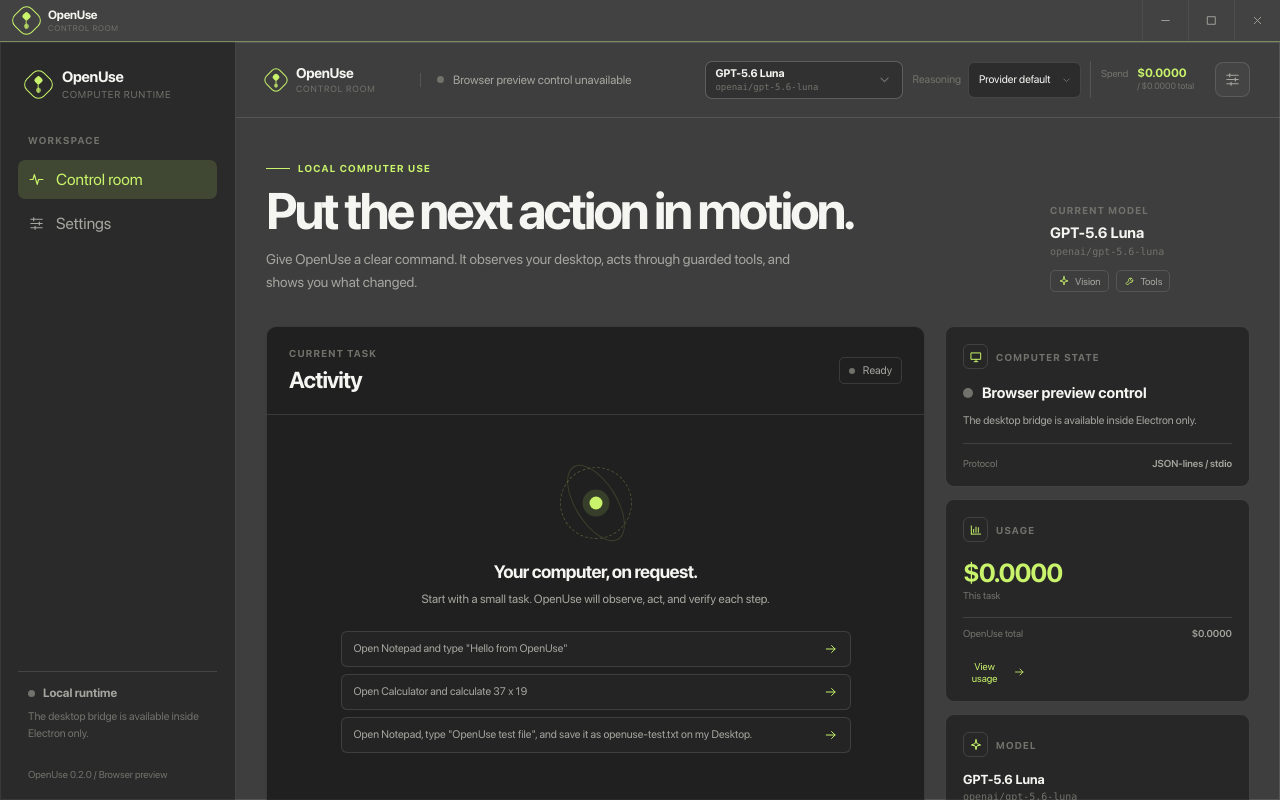
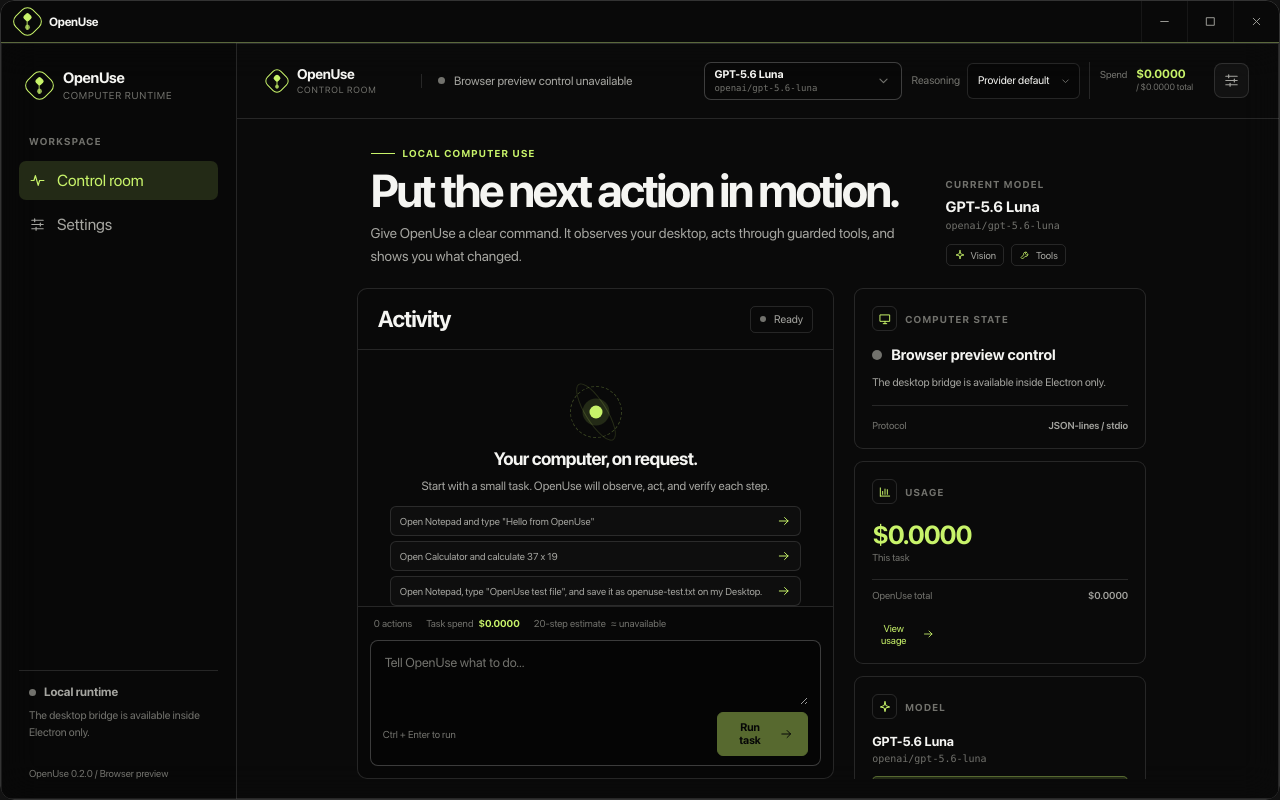
Before and after one commit to mathofdynamic/OpenUse, a React (Vite) app in the folder apps/desktop/: page / in a window 1280 px wide. Built offline with nearby package versions, Linux system fonts and the light colour scheme.

Commit message:
fix: polish OpenUse window chrome and layout

```diff
--- a/apps/desktop/src/renderer/App.tsx
+++ b/apps/desktop/src/renderer/App.tsx
@@ -350,8 +350,8 @@
 
           <div className="workspace-grid">
             <section className="activity-surface" aria-labelledby="activity-heading">
-              <div className="surface-header"><div><div className="surface-kicker">{t("Current task")}</div><h2 id="activity-heading">{t("Activity")}</h2></div><div className={`state-badge state-${status}`}><span className="state-pulse" />{statusLabel(locale, status)}</div></div>
-              <div className="timeline" aria-live="polite">{entries.length === 0 ? <EmptyActivity commands={starterCommandList} onStarter={useStarter} /> : entries.map((entry) => entry.kind === "user" ? <UserEntry key={entry.id} command={entry.command} /> : <ActionEntry key={entry.action.actionId} action={entry.action} />)}</div>
+              <div className="surface-header"><h2 id="activity-heading">{t("Activity")}</h2><div className={`state-badge state-${status}`}><span className="state-pulse" />{statusLabel(locale, status)}</div></div>
+              <div className={`timeline ${entries.length === 0 ? "timeline-empty" : ""}`} aria-live="polite">{entries.length === 0 ? <EmptyActivity commands={starterCommandList} onStarter={useStarter} /> : entries.map((entry) => entry.kind === "user" ? <UserEntry key={entry.id} command={entry.command} /> : <ActionEntry key={entry.action.actionId} action={entry.action} />)}</div>
               <div className="activity-footer">
                 <div className="activity-metrics"><span>{isRunning ? <><span className="spinner" />{t("Step {step} / {actions} actions", { step: step || 1, actions: actionCount })}</> : t("{count} actions", { count: actionCount })}</span><span>{t("Task spend")} <strong>{formatMoney(locale, taskCost)}</strong></span><span>{t("20-step estimate")} <Estimate model={activeModel} usage={usage} /></span></div>
                 <div className="composer"><textarea ref={composerRef} value={command} onChange={(event) => setCommand(event.target.value)} onKeyDown={(event) => { if (event.key === "Enter" && (event.metaKey || event.ctrlKey)) void runTask(); }} placeholder={t("Tell OpenUse what to do...")} aria-label={t("Task command")} rows={2} disabled={isRunning} /><div className="composer-bottom"><span className="composer-hint">{t("Ctrl + Enter to run")}</span>{isRunning ? <button className="stop-button" type="button" onClick={() => void stopTask()}><span className="stop-square" />{t("Stop task")}</button> : <button className="run-button" type="button" disabled={!command.trim()} onClick={() => void runTask()}><span>{t("Run task")}</span><Glyph name="arrow" /></button>}</div></div>
@@ -379,7 +379,7 @@
 
   return <header className="window-titlebar" aria-label={t("Window controls")}>
     <div className="window-titlebar-drag" onDoubleClick={() => void runtimeApi.toggleMaximizeWindow()}>
-      <div className="window-titlebar-brand"><div className="brand-mark window-titlebar-mark" aria-hidden="true"><span /></div><div><div className="window-titlebar-name">OpenUse</div><div className="window-titlebar-caption">{t("Control room")}</div></div></div>
+      <div className="window-titlebar-brand"><div className="brand-mark window-titlebar-mark" aria-hidden="true"><span /></div><div className="window-titlebar-name">OpenUse</div></div>
     </div>
     <div className="window-controls" aria-label={t("Window controls")}>
       <button className="window-control" type="button" aria-label={t("Minimize window")} onClick={() => void runtimeApi.minimizeWindow()}><Glyph name="minus" /></button>
--- a/apps/desktop/src/renderer/styles.css
+++ b/apps/desktop/src/renderer/styles.css
@@ -80,6 +80,7 @@
   font-family: "OpenUse English", ui-sans-serif, system-ui, -apple-system, BlinkMacSystemFont, "Segoe UI", sans-serif;
   color: #f5f5f2;
   background: transparent;
+  color-scheme: dark;
   font-synthesis: none;
   text-rendering: optimizeLegibility;
   --background: #090909;
@@ -98,10 +99,11 @@
   --primary-muted: color-mix(in srgb, var(--primary) 14%, transparent);
   --surface-alpha: 0.78;
   --background-blur: 18px;
+  --window-radius: 14px;
 }
 
 * { box-sizing: border-box; }
-html, body, #root { width: 100%; height: 100%; margin: 0; }
+html, body, #root { width: 100%; height: 100%; margin: 0; overflow: hidden; border-radius: var(--window-radius); }
 html, body { overflow: hidden; background: transparent; }
 body { color: var(--text-primary); background: transparent; }
 button, input, textarea, select { font: inherit; }
@@ -109,8 +111,13 @@
 html[dir="rtl"] .technical, html[dir="rtl"] .hex-input, html[dir="rtl"] .hex-input input { font-family: ui-monospace, SFMono-Regular, Consolas, monospace; }
 button { color: inherit; }
 button:focus-visible, input:focus-visible, textarea:focus-visible, select:focus-visible, summary:focus-visible { outline: 2px solid var(--primary); outline-offset: 3px; }
+* { scrollbar-width: thin; scrollbar-color: rgba(255, 255, 255, .24) transparent; }
+*::-webkit-scrollbar { width: 8px; height: 8px; }
+*::-webkit-scrollbar-track { background: transparent; }
+*::-webkit-scrollbar-thumb { border: 2px solid transparent; border-radius: 99px; background: rgba(255, 255, 255, .24); background-clip: padding-box; }
+*::-webkit-scrollbar-thumb:hover { background: rgba(255, 255, 255, .38); background-clip: padding-box; }
 
-.app-window { position: relative; display: flex; flex-direction: column; width: 100%; height: 100%; min-width: 0; min-height: 0; overflow: hidden; background: transparent; }
+.app-window { position: relative; display: flex; flex-direction: column; width: 100%; height: 100%; min-width: 0; min-height: 0; overflow: hidden; border: 1px solid rgba(255, 255, 255, .14); border-radius: var(--window-radius); background: transparent; box-shadow: 0 24px 70px rgba(0, 0, 0, .28); clip-path: inset(0 round var(--window-radius)); }
 .window-titlebar { position: relative; z-index: 10; display: grid; grid-template-columns: minmax(0, 1fr) auto; align-items: center; flex: 0 0 42px; min-height: 42px; padding-inline-start: 14px; border-bottom: 1px solid var(--border); color: var(--text-secondary); background: rgba(7, 7, 7, .76); user-select: none; -webkit-app-region: drag; }
 .window-titlebar::after { position: absolute; inset-inline: 0; bottom: -1px; height: 1px; background: var(--primary); content: ""; opacity: .32; pointer-events: none; }
 .window-titlebar-drag { display: flex; align-items: center; min-width: 0; height: 100%; -webkit-app-region: drag; }
@@ -120,7 +127,6 @@
 .window-titlebar-mark::after { right: 3px; bottom: 3px; width: 4px; height: 4px; }
 .window-titlebar-mark span { left: 8px; top: 3px; height: 12px; }
 .window-titlebar-name { color: var(--text-primary); font-size: 12px; font-weight: 700; letter-spacing: -.02em; }
-.window-titlebar-caption { margin-top: 1px; color: var(--text-muted); font-size: 8px; letter-spacing: .1em; text-transform: uppercase; }
 .window-controls { display: flex; align-items: stretch; height: 100%; -webkit-app-region: no-drag; }
 .window-control { display: grid; place-items: center; width: 46px; height: 100%; padding: 0; border: 0; border-inline-start: 1px solid rgba(255,255,255,.06); border-radius: 0; color: var(--text-secondary); background: transparent; cursor: pointer; -webkit-app-region: no-drag; }
 .window-control:hover { color: var(--text-primary); background: rgba(255,255,255,.08); }
@@ -160,7 +166,7 @@
 .rail-note p { min-height: 42px; margin: 8px 0 18px; color: var(--text-muted); font-size: 11px; line-height: 1.55; }
 .rail-version { color: var(--text-muted); font-size: 10px; }
 
-.main-column { display: flex; flex-direction: column; min-height: 0; }
+.main-column { display: flex; flex: 1 1 auto; flex-direction: column; min-height: 0; overflow: hidden; }
 .topbar { display: flex; align-items: center; gap: 16px; min-height: 76px; padding: 0 30px; border-bottom: 1px solid var(--border); }
 .topbar-brand { display: flex; align-items: center; gap: 10px; min-width: 138px; flex: 0 0 auto; }
 .topbar-brand-name { color: var(--text-primary); font-size: 14px; font-weight: 700; letter-spacing: -.02em; }
@@ -178,7 +184,7 @@
 .spend-pill small { grid-column: 2; color: var(--text-muted); font-size: 9px; }
 .compact-nav { display: none; }
 
-.content-wrap { min-height: 0; overflow: auto; padding: 44px 30px 36px; scrollbar-color: rgba(255,255,255,.18) transparent; }
+.content-wrap { display: flex; flex: 1 1 auto; min-height: 0; flex-direction: column; overflow: hidden; padding: 44px 30px 36px; }
 .intro-row { display: flex; align-items: flex-end; justify-content: space-between; gap: 30px; max-width: 1420px; margin: 0 auto 32px; }
 .eyebrow { display: flex; align-items: center; gap: 8px; color: var(--primary); }
 .eyebrow-line { display: inline-block; width: 24px; height: 1px; background: var(--primary); }
@@ -199,10 +205,9 @@
 .inline-alert span { flex: 1; }
 .inline-alert button { padding: 0 3px; border: 0; color: inherit; background: transparent; cursor: pointer; }
 
-.workspace-grid { display: grid; grid-template-columns: minmax(0, 1fr) 305px; align-items: start; gap: 20px; max-width: 1420px; margin: 0 auto; }
-.activity-surface { display: flex; flex-direction: column; min-height: min(690px, calc(100dvh - 250px)); overflow: hidden; border: 1px solid var(--border); border-radius: 10px; background: rgba(10, 10, 10, 0.56); }
-.surface-header { display: flex; align-items: center; justify-content: space-between; gap: 15px; padding: 20px 22px; border-bottom: 1px solid var(--border); }
-.surface-kicker { margin-bottom: 7px; }
+.workspace-grid { display: grid; flex: 1 1 auto; grid-template-columns: minmax(0, 1fr) 305px; align-items: stretch; gap: 20px; min-height: 0; max-width: 1420px; margin: 0 auto; }
+.activity-surface { display: flex; height: 100%; min-height: 0; flex-direction: column; overflow: hidden; border: 1px solid var(--border); border-radius: 10px; background: rgba(10, 10, 10, 0.56); }
+.surface-header { display: flex; align-items: center; justify-content: space-between; gap: 15px; padding: 16px 20px; border-bottom: 1px solid var(--border); }
 h2 { margin-bottom: 0; font-size: 23px; font-weight: 650; letter-spacing: -0.04em; }
 .state-badge { display: inline-flex; align-items: center; gap: 8px; padding: 6px 9px; border: 1px solid var(--border); border-radius: 5px; color: var(--text-secondary); font-size: 11px; }
 .state-running { color: var(--primary); border-color: color-mix(in srgb, var(--primary) 35%, transparent); background: var(--primary-muted); }
@@ -218,7 +223,7 @@
 .status-starting { background: var(--primary); animation: pulse 1.8s ease-in-out infinite; }
 .status-error, .status-failed { background: var(--danger); }
 .status-stopped { background: var(--warning); }
-.timeline { flex: 1; min-height: 190px; overflow: auto; padding: 22px; scrollbar-color: rgba(255,255,255,.18) transparent; }
+.timeline { flex: 1 1 auto; min-height: 0; overflow: auto; padding: 22px; }
 .timeline-entry { display: flex; gap: 12px; padding: 11px 0; }
 .timeline-entry + .timeline-entry { border-top: 1px solid rgba(255,255,255,.065); }
 .entry-avatar, .entry-status { display: grid; place-items: center; width: 28px; height: 28px; flex: 0 0 28px; border-radius: 7px; }
@@ -269,7 +274,7 @@
 .stop-button:hover { border-color: var(--danger); }
 .stop-square { width: 9px; height: 9px; border-radius: 2px; background: var(--danger); }
 
-.inspector-column { display: grid; gap: 12px; min-width: 0; }
+.inspector-column { display: grid; height: 100%; min-width: 0; min-height: 0; gap: 12px; overflow-y: auto; padding-inline-end: 3px; scrollbar-gutter: stable; }
 .inspector-drawer { display: none; border: 1px solid var(--border); border-radius: 8px; background: rgba(10,10,10,.52); }
 .inspector-drawer summary { display: flex; align-items: center; justify-content: space-between; padding: 13px 15px; color: var(--text-secondary); cursor: pointer; font-size: 12px; font-weight: 650; list-style: none; }
 .inspector-drawer summary::-webkit-details-marker { display: none; }
@@ -334,7 +339,7 @@
 .model-picker-search input { min-width: 0; flex: 1; padding: 8px 9px; border: 1px solid var(--border); border-radius: 5px; outline: 0; color: var(--text-primary); background: rgba(255,255,255,.045); font-size: 11px; }
 .model-picker-search input:focus { border-color: var(--primary); }
 .model-picker-search button, .model-picker-filters button { border: 0; color: var(--primary); background: transparent; cursor: pointer; font-size: 10px; white-space: nowrap; }
-.model-picker-filters { display: flex; gap: 5px; padding: 8px 10px; overflow-x: auto; border-bottom: 1px solid var(--border); scrollbar-width: thin; }
+.model-picker-filters { display: flex; flex-wrap: wrap; align-content: flex-start; gap: 5px; max-height: 82px; padding: 8px 10px; overflow-x: hidden; overflow-y: auto; border-bottom: 1px solid var(--border); }
 .model-picker-filters button { padding: 5px 7px; color: var(--text-muted); border-radius: 4px; }
 .model-picker-filters button:hover, .model-picker-filters .filter-active { color: var(--primary); background: var(--primary-muted); }
 .model-picker-list { max-height: min(430px, 50vh); overflow: auto; padding: 5px; }
@@ -350,7 +355,8 @@
 .model-option-warning { display: block; margin-top: 7px; color: var(--warning); font-size: 9px; line-height: 1.4; }
 .model-picker-foot { padding: 8px 10px; border-top: 1px solid var(--border); color: var(--text-muted); font-size: 9px; }
 .select-wrap { position: relative; min-width: 0; }
-.select-wrap select { width: 100%; min-height: 36px; appearance: none; padding-block: 8px; padding-inline: 10px 29px; border: 1px solid var(--border); border-radius: 6px; outline: 0; color: var(--text-primary); background: rgba(0,0,0,.28); cursor: pointer; font-size: 11px; }
+.select-wrap select { width: 100%; min-height: 36px; appearance: none; padding-block: 8px; padding-inline: 10px 29px; border: 1px solid var(--border); border-radius: 6px; outline: 0; color: var(--text-primary); background: rgba(0,0,0,.28); color-scheme: dark; cursor: pointer; font-size: 11px; }
+.select-wrap select option, .select-wrap select optgroup { color: var(--text-primary); background: #151515; }
 .select-wrap select:disabled { cursor: not-allowed; opacity: .46; }
 .select-wrap .glyph { position: absolute; top: 50%; inset-inline-end: 8px; width: 13px; height: 13px; color: var(--text-muted); pointer-events: none; transform: translateY(-50%); }
 .reasoning-select { max-width: 280px; }
@@ -526,12 +532,13 @@
   .compact-nav button { display: inline-flex; align-items: center; gap: 7px; padding: 7px 9px; border: 0; border-radius: 5px; color: var(--text-muted); background: transparent; cursor: pointer; font-size: 10px; }
   .compact-nav button:hover, .compact-nav .compact-nav-active { color: var(--primary); background: var(--primary-muted); }
   .compact-nav .glyph { width: 13px; height: 13px; flex-basis: 13px; }
-  .content-wrap { padding: 27px 18px 24px; }
+  .content-wrap { display: block; overflow: auto; padding: 27px 18px 24px; }
   .intro-row { align-items: flex-start; margin-bottom: 23px; }
   h1 { font-size: clamp(29px, 6vw, 43px); }
   .intro-meta { min-width: 160px; }
   .workspace-grid { display: block; }
-  .activity-surface { min-height: calc(100dvh - 205px); }
+  .activity-surface { height: auto; min-height: calc(100dvh - 205px); }
+  .inspector-column { height: auto; overflow: visible; padding-inline-end: 0; }
   .inspector-column { display: none; }
   .inspector-drawer { display: block; margin-top: 12px; }
   .settings-layout { grid-template-columns: 142px minmax(0, 1fr); }
@@ -542,7 +549,6 @@
 @media (max-width: 639px) {
   .window-titlebar { flex-basis: 38px; min-height: 38px; padding-inline-start: 10px; }
   .window-control { width: 40px; }
-  .window-titlebar-caption { display: none; }
   .topbar { flex-wrap: wrap; align-content: center; gap: 7px; padding: 10px 13px; }
   .topbar-brand { min-width: 0; margin-inline-end: auto; }
   .topbar-brand-caption { display: none; }
@@ -595,6 +601,26 @@
   .app-shell-rtl .settings-nav button.settings-nav-active { border-inline-end: 0; }
 }
 
+@media (min-width: 900px) and (max-height: 700px) {
+  .content-wrap { display: block; overflow: auto; }
+  .workspace-grid { display: grid; min-height: auto; }
+  .activity-surface { height: auto; min-height: calc(100dvh - 175px); }
+  .inspector-column { height: auto; overflow: visible; padding-inline-end: 0; }
+}
+
+@media (min-width: 900px) and (max-height: 900px) {
+  .content-wrap { padding-top: 28px; padding-bottom: 20px; }
+  .intro-row { margin-bottom: 20px; }
+  h1 { margin-top: 9px; margin-bottom: 9px; font-size: clamp(30px, 4vw, 46px); }
+  .activity-footer { padding: 10px 12px 12px; }
+  .empty-activity { min-height: 0; padding: 14px 10px; }
+  .empty-orbit { width: 52px; height: 52px; margin-bottom: 10px; }
+  .empty-activity p { margin-bottom: 10px; }
+  .starter-list { gap: 5px; }
+  .starter-list button { padding: 7px 9px; font-size: 10px; }
+  .timeline-empty { overflow-y: hidden; }
+}
+
 @media (max-width: 419px) {
   .window-control { width: 38px; }
   .topbar-brand-name { font-size: 13px; }
```
